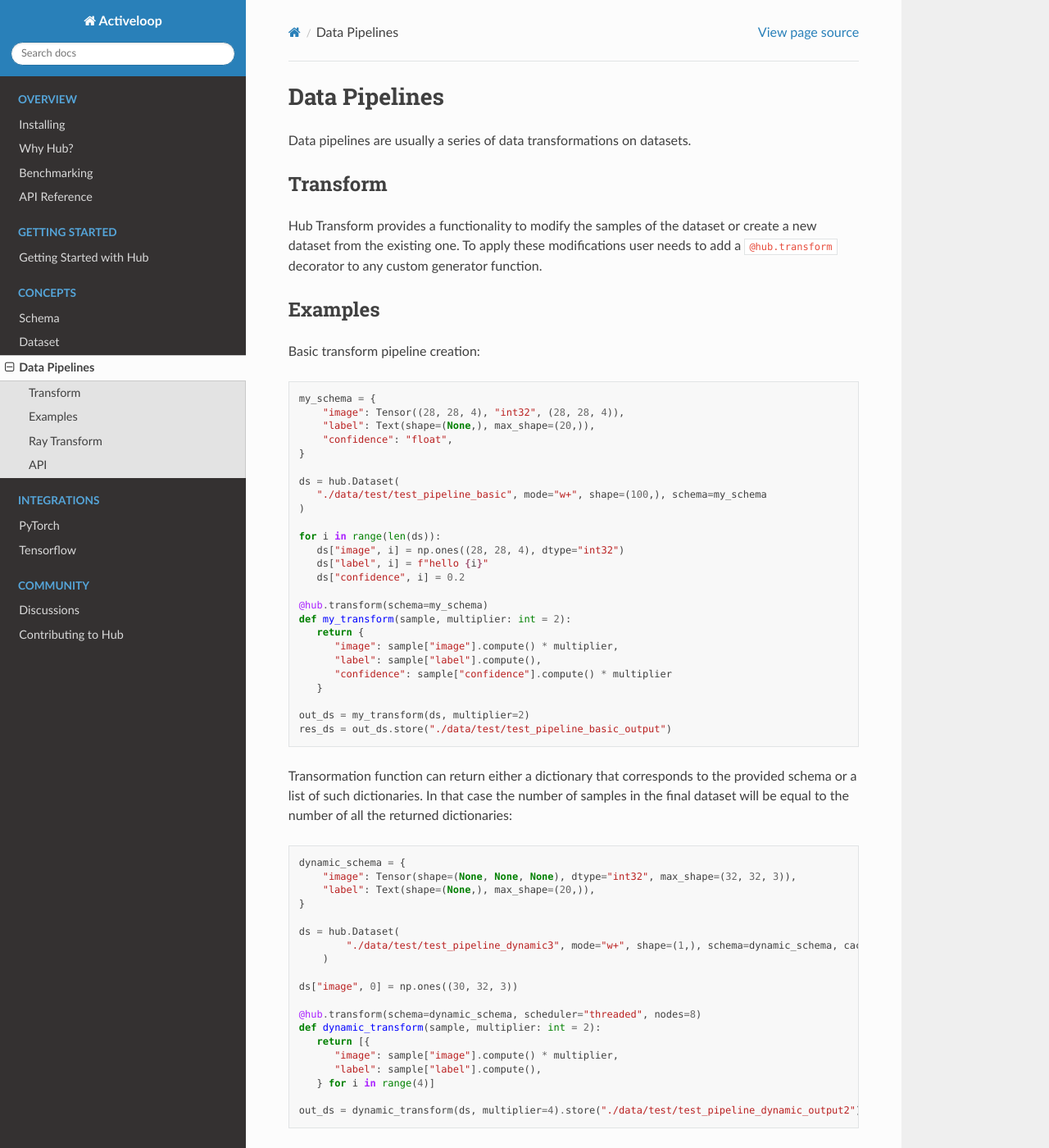
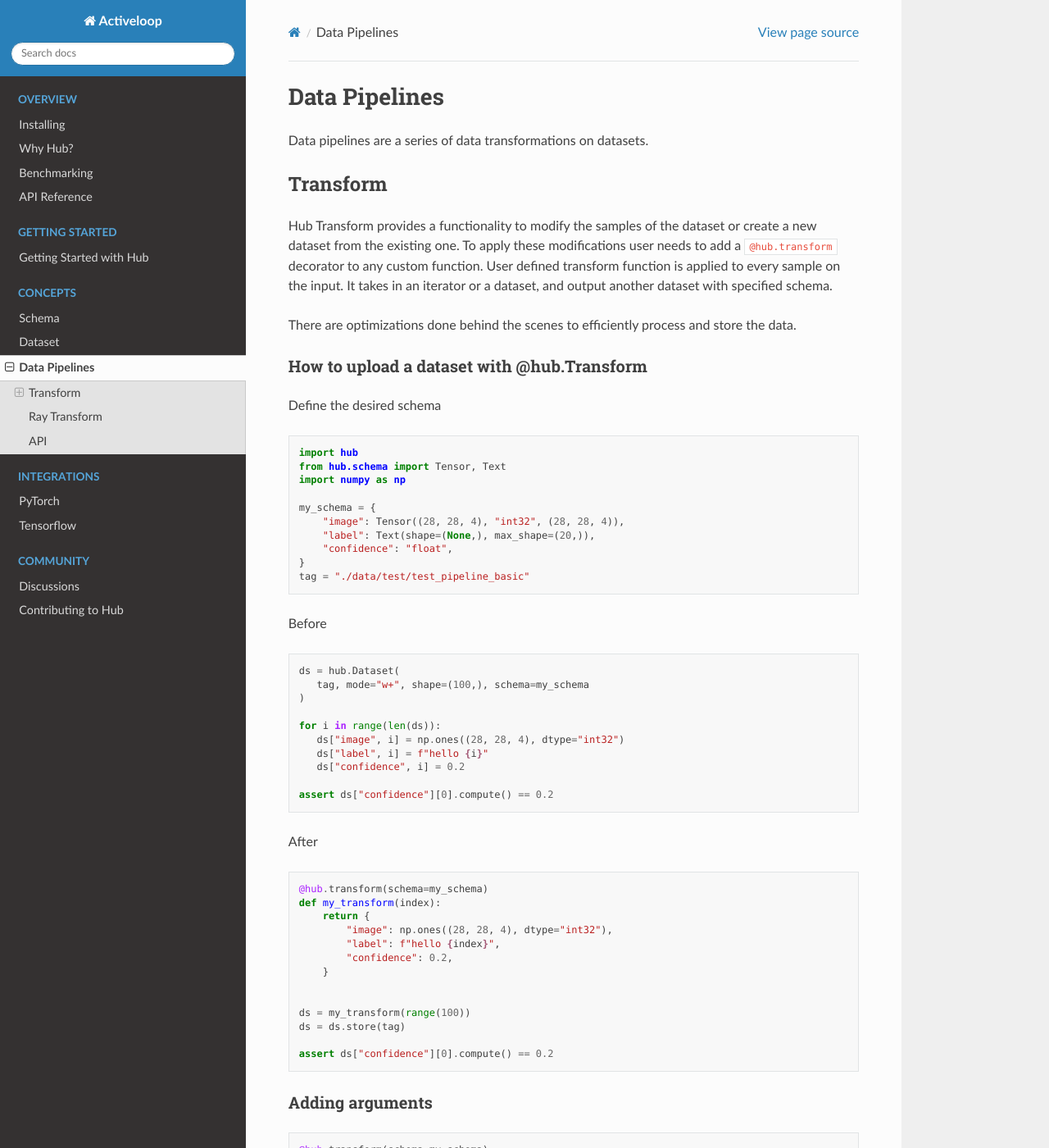
Before and after one commit to activeloopai/deeplake, a Sphinx documentation site: the page built from docs/source/concepts/transform.md, in a window 1280 px wide and 1400 px high. Shown: the whole window at 82% size. Built offline with Sphinx 7.4.7 and the Read the Docs theme 2.0.0, drawn with Linux system fonts in a browser that asks for light colours; some of the changed text lies outside the part shown.

Commit message:
Update transform.md

````diff
--- a/docs/source/concepts/transform.md
+++ b/docs/source/concepts/transform.md
@@ -1,24 +1,34 @@
 # Data Pipelines
 
-Data pipelines are usually a series of data transformations on datasets.
+Data pipelines are a series of data transformations on datasets.
 
 ## Transform
 Hub Transform provides a functionality to modify the samples of the dataset or create a new dataset from the existing one.
-To apply these modifications user needs to add a `@hub.transform` decorator to any custom generator function.
+To apply these modifications user needs to add a `@hub.transform` decorator to any custom function. User defined transform function is applied to every sample on the input. It takes in an iterator or a dataset, and output another dataset with specified schema.
 
-## Examples
+There are optimizations done behind the scenes to efficiently process and store the data.
 
-Basic transform pipeline creation:
+### How to upload a dataset with @hub.Transform
 
+Define the desired schema
 ```python
+import hub
+from hub.schema import Tensor, Text
+import numpy as np
+
 my_schema = {
     "image": Tensor((28, 28, 4), "int32", (28, 28, 4)),
     "label": Text(shape=(None,), max_shape=(20,)),
     "confidence": "float",
 }
+tag = "./data/test/test_pipeline_basic"
+```
 
+Before
+
+```python
 ds = hub.Dataset(
-   "./data/test/test_pipeline_basic", mode="w+", shape=(100,), schema=my_schema
+   tag, mode="w+", shape=(100,), schema=my_schema
 )
 
 for i in range(len(ds)):
@@ -26,17 +36,74 @@ for i in range(len(ds)):
    ds["label", i] = f"hello {i}"
    ds["confidence", i] = 0.2
 
+assert ds["confidence"][0].compute() == 0.2
+```
+
+After
+
+```python
 @hub.transform(schema=my_schema)
-def my_transform(sample, multiplier: int = 2):
-   return {
-      "image": sample["image"].compute() * multiplier,
-      "label": sample["label"].compute(),
-      "confidence": sample["confidence"].compute() * multiplier
-   }
+def my_transform(index):
+    return {
+        "image": np.ones((28, 28, 4), dtype="int32"),
+        "label": f"hello {index}",
+        "confidence": 0.2,
+    }
 
-out_ds = my_transform(ds, multiplier=2)
-res_ds = out_ds.store("./data/test/test_pipeline_basic_output")
+
+ds = my_transform(range(100))
+ds = ds.store(tag)
+
+assert ds["confidence"][0].compute() == 0.2
 ```
+
+### Adding arguments
+
+```python
+@hub.transform(schema=my_schema)
+def my_transform(index, multiplier):
+    return {
+        "image": np.ones((28, 28, 4), dtype="int32"),
+        "label": f"hello {index}",
+        "confidence": 0.2 * multiplier,
+    }
+
+
+ds = my_transform(range(100), multiplier=10)
+ds = ds.store(tag)
+
+assert ds["confidence"][0].compute() == 2.0
+```
+
+### Stacking multiple transforms
+
+```python
+@hub.transform(schema=my_schema)
+def my_transform_1(index):
+    return {
+        "image": np.ones((28, 28, 4), dtype="int32"),
+        "label": f"hello {index}",
+        "confidence": 0.2,
+    }
+
+
+@hub.transform(schema=my_schema)
+def my_transform_2(sample, multiplier: int = 2):
+    return {
+        "image": sample["image"].compute() * multiplier,
+        "label": sample["label"].compute(),
+        "confidence": sample["confidence"].compute() * multiplier,
+    }
+
+
+ds = my_transform_1(range(100))
+ds = my_transform_2(ds, multiplier=10)
+ds = ds.store(tag)
+
+assert ds["confidence"][0].compute() == 2.0
+```
+
+### Returning multiple elements
 
 Transormation function can return either a dictionary that corresponds to the provided schema or a list of such dictionaries. In that case the number of samples in the final dataset will be equal to the number of all the returned dictionaries:
 
@@ -52,7 +119,7 @@ ds = hub.Dataset(
 
 ds["image", 0] = np.ones((30, 32, 3))
 
-@hub.transform(schema=dynamic_schema, scheduler="threaded", nodes=8)
+@hub.transform(schema=dynamic_schema, scheduler="threaded", workers=8)
 def dynamic_transform(sample, multiplier: int = 2):
    return [{
       "image": sample["image"].compute() * multiplier,
@@ -62,7 +129,9 @@ def dynamic_transform(sample, multiplier: int = 2):
 out_ds = dynamic_transform(ds, multiplier=4).store("./data/test/test_pipeline_dynamic_output2")
 ```
 
-You can use transform with multuple processes by adding `scheduler` and `nodes` arguments:
+### Multithreading and multiprocessing
+
+You can use transform with multuple processes by adding `scheduler` and `workers` arguments:
 
 ```python
 
@@ -70,7 +139,7 @@ my_schema = {
    "image": Tensor((width, width, channels), dtype, (width, width, channels), chunks=(sample_size // 20, width, width, channels)),
 }
 
-@hub.transform(schema=my_schema, scheduler="processed", nodes=2)
+@hub.transform(schema=my_schema, scheduler="processed", workers=2)
 def my_transform(x):
 
    a = np.random.random((width, width, channels))
````
